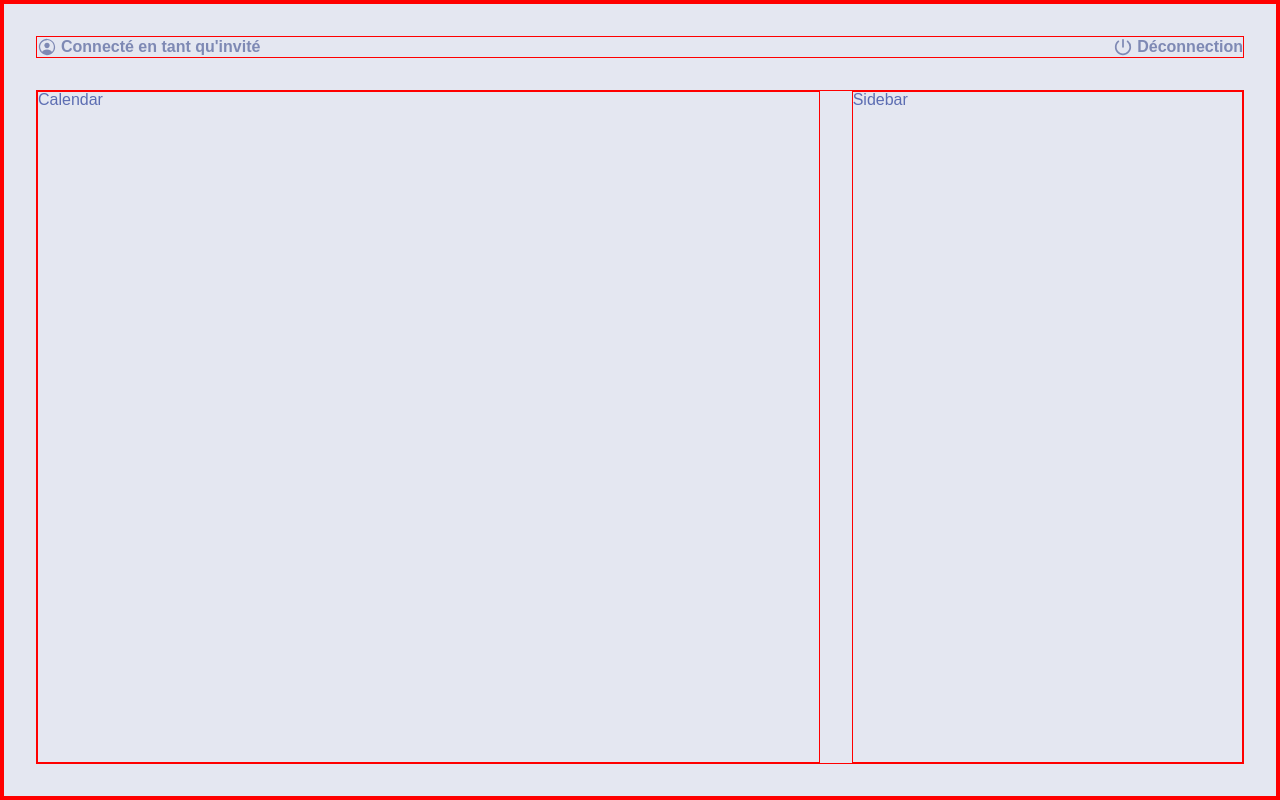
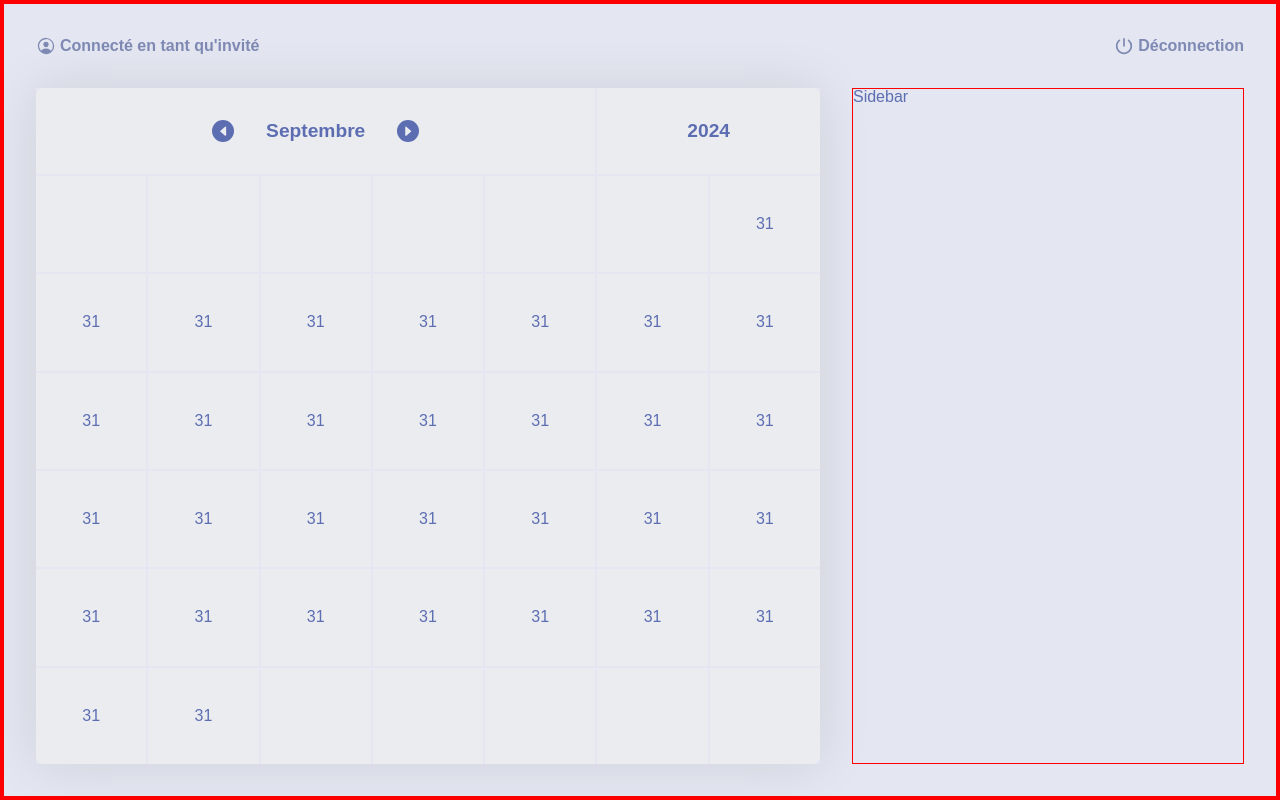
Before and after one commit to sylvain-galoustoff/sg-calendar, a React (Vite) app: page /2024/9 in a window 1280 px wide. Built offline with nearby package versions, Linux system fonts and the light colour scheme; what webfontloader would draw is missing.

Commit message:
Calendar integration

```diff
--- a/src/components/Calendar/Calendar.tsx
+++ b/src/components/Calendar/Calendar.tsx
@@ -1,5 +1,13 @@
+import DateSelect from "./DateSelect";
+import Grid from "./Grid";
+
 function Calendar() {
-  return <div id="calendar">Calendar</div>;
+  return (
+    <div id="calendar">
+      <DateSelect />
+      <Grid />
+    </div>
+  );
 }
 
 export default Calendar;
--- /dev/null
+++ b/src/components/Calendar/DateSelect.tsx
@@ -0,0 +1,22 @@
+import { IoCaretBack, IoCaretForward } from "react-icons/io5";
+
+function DateSelect() {
+  return (
+    <div className="big bold" id="date-select">
+      <div className="cell" id="month-select">
+        <div className="button-icon text" id="previous-month">
+          <IoCaretBack />
+        </div>
+        <p className="month-value">Septembre</p>
+        <div className="button-icon text" id="next-month">
+          <IoCaretForward />
+        </div>
+      </div>
+      <div className="cell" id="year-select">
+        2024
+      </div>
+    </div>
+  );
+}
+
+export default DateSelect;
--- /dev/null
+++ b/src/components/Calendar/Grid.tsx
@@ -0,0 +1,50 @@
+function Grid() {
+  return (
+    <div id="grid">
+      <div className="cell empty"></div>
+      <div className="cell empty"></div>
+      <div className="cell empty"></div>
+      <div className="cell empty"></div>
+      <div className="cell empty"></div>
+      <div className="cell empty"></div>
+      <div className="cell">31</div>
+      <div className="cell">31</div>
+      <div className="cell">31</div>
+      <div className="cell">31</div>
+      <div className="cell">31</div>
+      <div className="cell">31</div>
+      <div className="cell">31</div>
+      <div className="cell">31</div>
+      <div className="cell">31</div>
+      <div className="cell">31</div>
+      <div className="cell">31</div>
+      <div className="cell">31</div>
+      <div className="cell">31</div>
+      <div className="cell">31</div>
+      <div className="cell">31</div>
+      <div className="cell">31</div>
+      <div className="cell">31</div>
+      <div className="cell">31</div>
+      <div className="cell">31</div>
+      <div className="cell">31</div>
+      <div className="cell">31</div>
+      <div className="cell">31</div>
+      <div className="cell">31</div>
+      <div className="cell">31</div>
+      <div className="cell">31</div>
+      <div className="cell">31</div>
+      <div className="cell">31</div>
+      <div className="cell">31</div>
+      <div className="cell">31</div>
+      <div className="cell">31</div>
+      <div className="cell">31</div>
+      <div className="cell empty"></div>
+      <div className="cell empty"></div>
+      <div className="cell empty"></div>
+      <div className="cell empty"></div>
+      <div className="cell empty"></div>
+    </div>
+  );
+}
+
+export default Grid;
--- a/src/styles/framework.scss
+++ b/src/styles/framework.scss
@@ -1,3 +1,13 @@
+/* FONTS */
+.big {
+  font-size: 1.2rem;
+}
+
+.bold {
+  font-weight: 700;
+}
+
+
 /* BUTTON */
 button,
 a.button {
@@ -19,3 +29,22 @@ a.button {
     color: $card;
   }
 }
+
+.button-icon {
+  display: flex;
+  align-items: center;
+  justify-content: center;
+  width: 22px;
+  aspect-ratio: 1;
+  border-radius: 13px;
+  cursor: pointer;
+
+  svg {
+    font-size: .9rem;
+  }
+
+  &.text {
+    background-color: $text;
+    color: $card;
+  }
+}
--- a/src/styles/global.scss
+++ b/src/styles/global.scss
@@ -36,7 +36,6 @@ body,
 }
 
 #app-content {
-  @include dev;
   flex: 1;
   display: flex;
   gap: 32px
@@ -44,7 +43,6 @@ body,
 
 /* USER BAR */
 #user-bar {
-  @include dev;
   display: flex;
   align-items: center;
   justify-content: space-between;
@@ -69,8 +67,62 @@ body,
 
 /* CALENDAR */
 #calendar {
-  @include dev;
   width: 66.66%;
+  display: flex;
+  flex-direction: column;
+  gap: 2px;
+  @include shadow;
+}
+
+.cell {
+  background-color: $card;
+  display: flex;
+  align-items: center;
+  justify-content: center;
+}
+
+#date-select {
+  display: grid;
+  gap: 2px;
+  grid-template-columns: repeat(7, 1fr)
+}
+
+#month-select {
+  grid-column-start: 1;
+  grid-column-end: 6;
+  display: flex;
+  align-items: center;
+  justify-content: center;
+  gap: 32px;
+  padding: 32px;
+  border-top-left-radius: 8px;
+}
+
+#previous-month,
+#next-month {
+  svg {
+    position: relative;
+  }
+}
+
+#year-select {
+  display: flex;
+  justify-content: center;
+  grid-column-start: 6;
+  grid-column-end: 8;
+  padding: 32px;
+  border-top-right-radius: 8px;
+}
+
+/* GRID */
+#grid {
+  flex: 1;
+  display: grid;
+  grid-template-columns: repeat(7, 1fr);
+  gap: 2px;
+  border-bottom-left-radius: $corner;
+  border-bottom-right-radius: $corner;
+  overflow: hidden;
 }
 
 /* SIDEBAR */
--- a/src/styles/vars.scss
+++ b/src/styles/vars.scss
@@ -2,7 +2,7 @@ $primary: #7E93E7;
 $text: #5C6DB2;
 $textLight: #7E89B4;
 $bg: #E4E7F1;
-$card: #E4E7F1;
+$card: #EBECEF;
 $cardAlt: #CBCEDC;
 
 $corner: 8px;
@@ -12,3 +12,7 @@ $font: "Be Vietnam Pro",
 @mixin dev($color: red, $width: 1px) {
   border: $width solid $color;
 }
+
+@mixin shadow($blur: 50px) {
+  box-shadow: 0px 0px 50px rgba(0, 0, 0, .1);
+}
```
